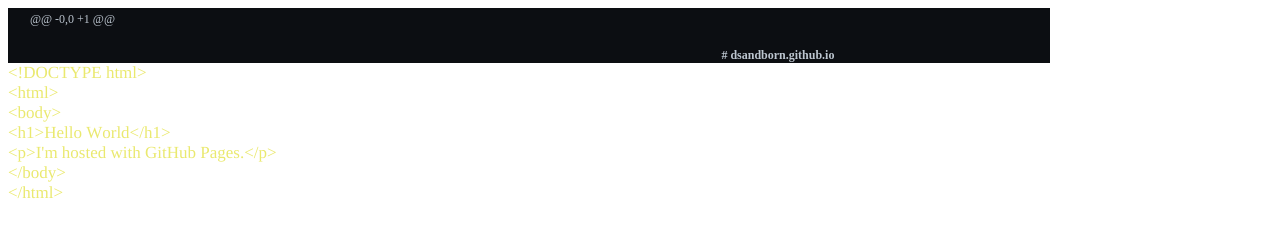
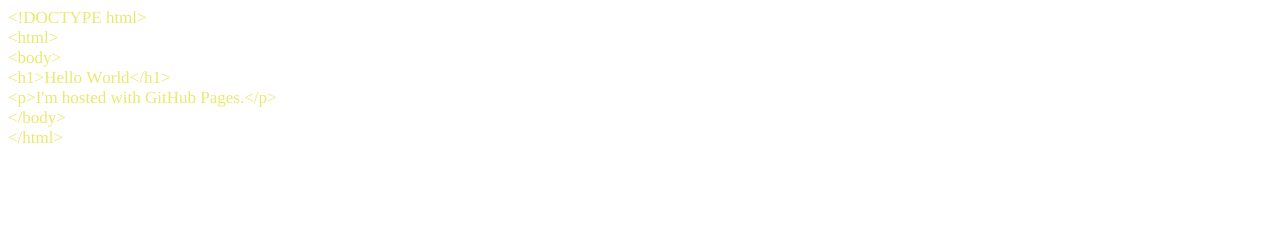
Before and after one commit to Dsandborn/-dsandborn-.github.io, a plain HTML site: page Index.html in a window 1280 px wide. Drawn offline with Linux system fonts and the light colour scheme.

Commit message:
Update Index.html

```diff
--- a/Index.html
+++ b/Index.html
@@ -7,45 +7,19 @@
   <meta name="Generator" content="Cocoa HTML Writer">
   <meta name="CocoaVersion" content="2022.5">
   <style type="text/css">
-    p.p1 {margin: 0.0px 0.0px 0.0px 0.0px; line-height: 20.0px; font: 12.0px '.AppleSystemUIFontMonospaced'; color: #bdc6d0; -webkit-text-stroke: #bdc6d0}
-    p.p2 {margin: 0.0px 0.0px 0.0px 0.0px; text-align: right; line-height: 20.0px; font: 12.0px '.AppleSystemUIFontMonospaced'; color: #bdc6d0; -webkit-text-stroke: #bdc6d0; min-height: 15.0px}
-    p.p3 {margin: 0.0px 0.0px 0.0px 0.0px; text-align: center; line-height: 21.0px; font: 14.0px 'Helvetica Neue'; color: #bdc6d0; -webkit-text-stroke: #bdc6d0; min-height: 17.0px}
-    p.p4 {margin: 0.0px 0.0px 0.0px 0.0px; font: 17.0px Times; color: #eae96f; -webkit-text-stroke: #eae96f}
+    p.p1 {margin: 0.0px 0.0px 0.0px 0.0px; font: 17.0px Times; color: #eae96f; -webkit-text-stroke: #eae96f}
+    p.p2 {margin: 0.0px 0.0px 0.0px 0.0px; font: 17.0px Times; color: #eae96f; -webkit-text-stroke: #eae96f; min-height: 20.0px}
     span.s1 {font-kerning: none}
-    table.t1 {background-color: #0c0e12; table-layout: fixed}
-    td.td1 {width: 318.7px; margin: 0.5px 0.5px 0.5px 0.5px; padding: 4.0px 10.0px 4.0px 22.0px}
-    td.td2 {width: 318.7px; min-width: 50.0px; margin: 0.5px 0.5px 0.5px 0.5px; padding: 0.0px 10.0px 0.0px 10.0px}
-    td.td3 {width: 318.7px; margin: 0.5px 0.5px 0.5px 0.5px; padding: 0.0px 10.0px 0.0px 24.0px}
   </style>
 </head>
 <body>
-<table cellspacing="0" cellpadding="0" class="t1">
-  <tbody>
-    <tr>
-      <td valign="middle" class="td1">
-        <p class="p1"><span class="s1">@@ -0,0 +1 @@</span></p>
-      </td>
-    </tr>
-    <tr>
-      <td valign="top" class="td2">
-        <p class="p2"><span class="s1"></span><br></p>
-      </td>
-      <td valign="top" class="td2">
-        <p class="p2"><span class="s1"></span><br></p>
-      </td>
-      <td valign="top" class="td3">
-        <p class="p3"><span class="s1"></span><br></p>
-        <p class="p1"><span class="s1"><b># dsandborn.github.io</b></span></p>
-      </td>
-    </tr>
-  </tbody>
-</table>
-<p class="p4"><span class="s1">&lt;!DOCTYPE html&gt;</span></p>
-<p class="p4"><span class="s1">&lt;html&gt;</span></p>
-<p class="p4"><span class="s1">&lt;body&gt;</span></p>
-<p class="p4"><span class="s1">&lt;h1&gt;Hello World&lt;/h1&gt;</span></p>
-<p class="p4"><span class="s1">&lt;p&gt;I'm hosted with GitHub Pages.&lt;/p&gt;</span></p>
-<p class="p4"><span class="s1">&lt;/body&gt;</span></p>
-<p class="p4"><span class="s1">&lt;/html&gt;</span></p>
+<p class="p1"><span class="s1">&lt;!DOCTYPE html&gt;</span></p>
+<p class="p1"><span class="s1">&lt;html&gt;</span></p>
+<p class="p1"><span class="s1">&lt;body&gt;</span></p>
+<p class="p1"><span class="s1">&lt;h1&gt;Hello World&lt;/h1&gt;</span></p>
+<p class="p1"><span class="s1">&lt;p&gt;I'm hosted with GitHub Pages.&lt;/p&gt;</span></p>
+<p class="p1"><span class="s1">&lt;/body&gt;</span></p>
+<p class="p1"><span class="s1">&lt;/html&gt;</span></p>
+<p class="p2"><span class="s1"></span><br></p>
 </body>
 </html>
```
